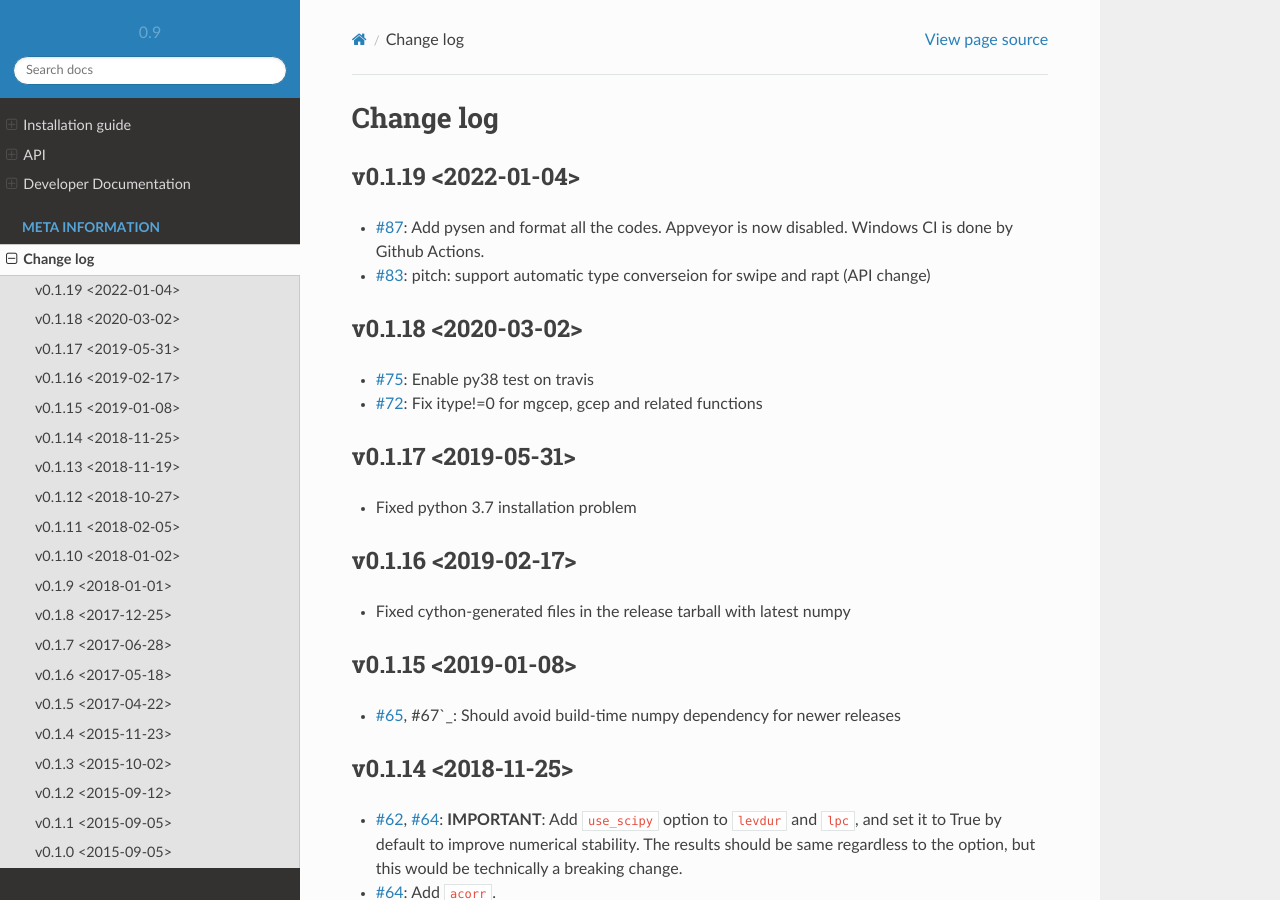
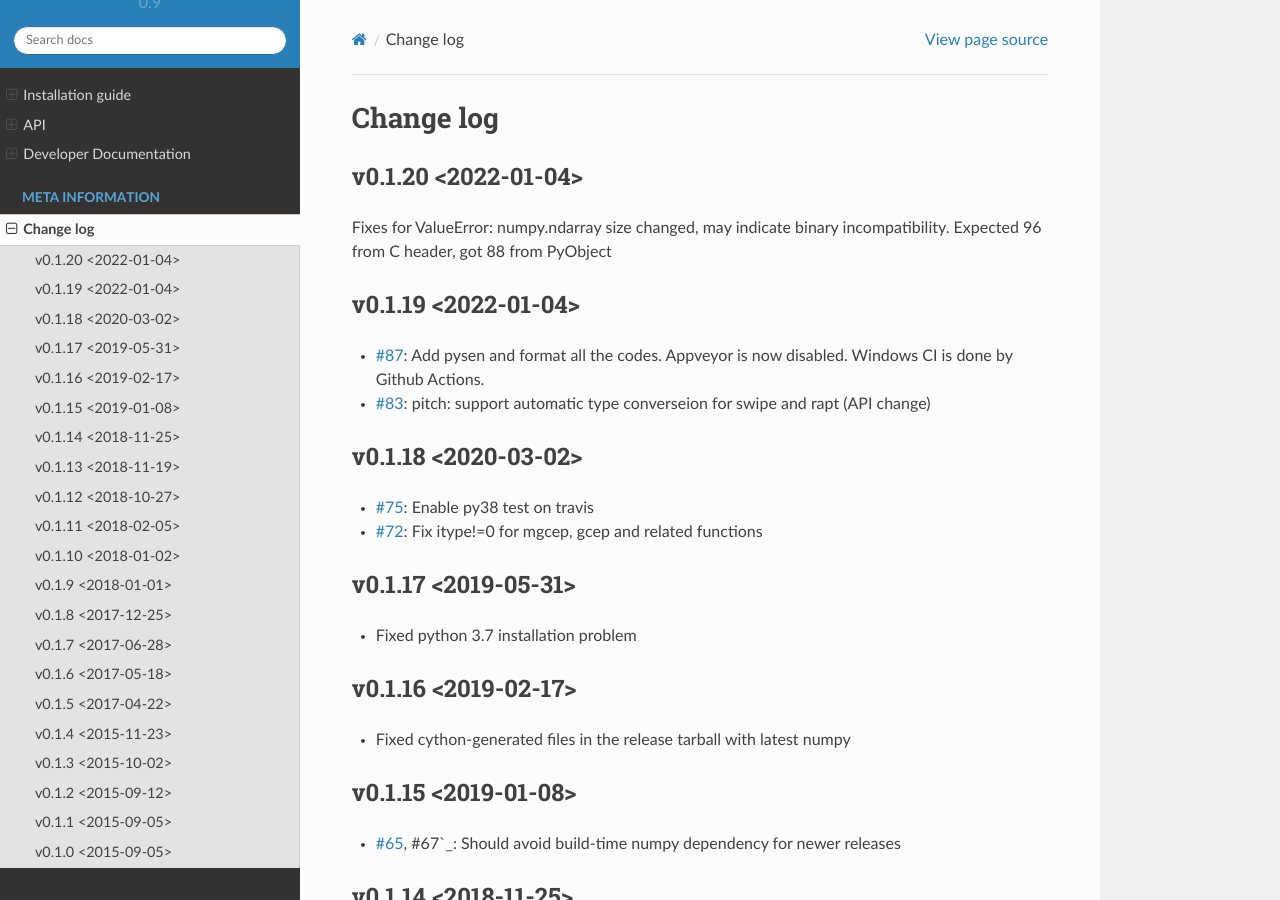
Before and after one commit to r9y9/pysptk, a Sphinx documentation site: the page built from docs/changelog.rst, in a window 1280 px wide and 900 px high. Built offline with Sphinx 7.4.7 and the Read the Docs theme 2.0.0, drawn with Linux system fonts in a browser that asks for light colours.

Commit message:
Fixes for ValueError: numpy.ndarray size changed, may indicate binary incompatibility. Expected 96 from C header, got 88 from PyObject

```diff
--- a/docs/changelog.rst
+++ b/docs/changelog.rst
@@ -1,5 +1,10 @@
 Change log
 ==========
+
+v0.1.20 <2022-01-04>
+--------------------
+
+Fixes for ValueError: numpy.ndarray size changed, may indicate binary incompatibility. Expected 96 from C header, got 88 from PyObject
 
 v0.1.19 <2022-01-04>
 --------------------
--- a/pyproject.toml
+++ b/pyproject.toml
@@ -3,7 +3,7 @@ requires = [
     "wheel",
     "setuptools",
     "cython>=0.28.0",
-    "numpy>=1.8.0",
+    "numpy<v1.20.0",
     "scipy",
 ]
 
```
